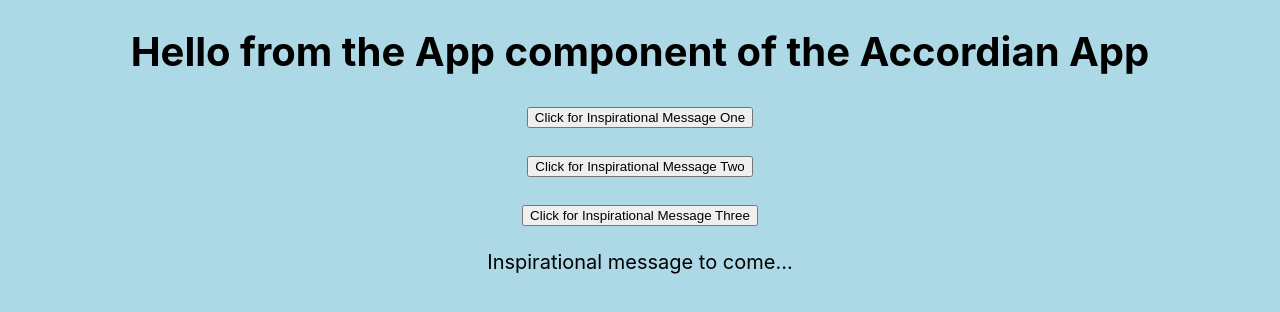
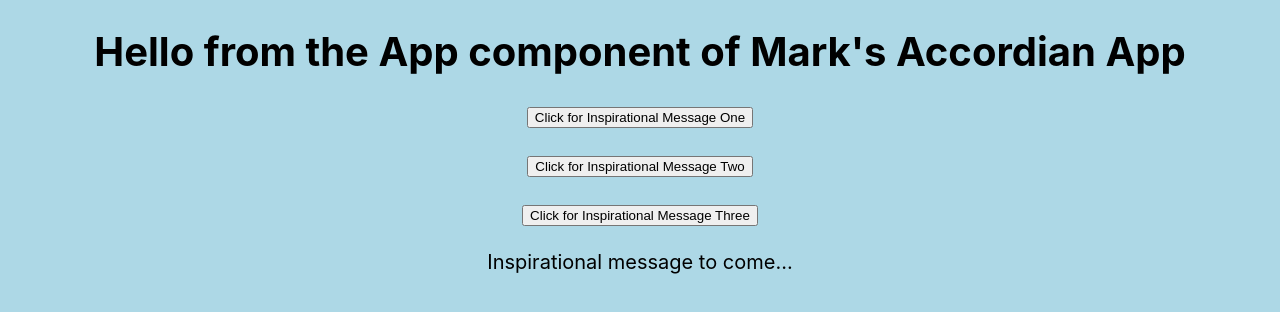
Before and after one commit to markLaughlin/another-accordian, a React (Create React App) app: page / in a window 1280 px wide. Shown: the top 312 px of the page. Built offline with nearby package versions, Linux system fonts and the light colour scheme.

Commit message:
Update App.js

```diff
--- a/src/App.js
+++ b/src/App.js
@@ -40,7 +40,7 @@ class App extends React.Component {
 
     return (
       <div className="App">
-       <h1>Hello from the App component of the Accordian App</h1>
+       <h1>Hello from the App component of Mark's Accordian App</h1>
        <button onClick={this.handleClickOne}>Click for Inspirational Message One</button>
        <br/>
        <br/>
```
